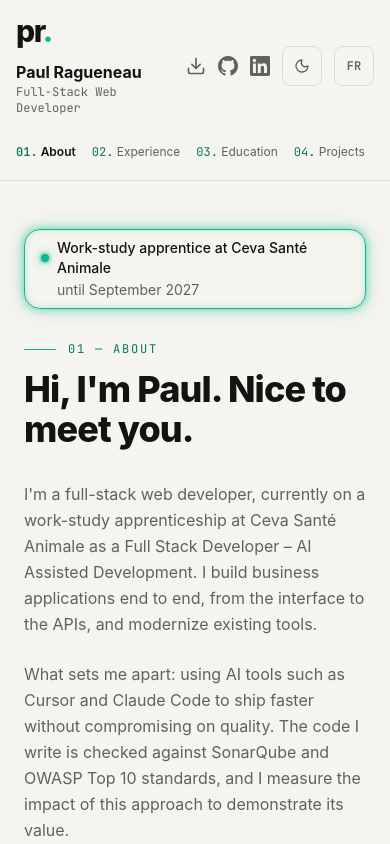
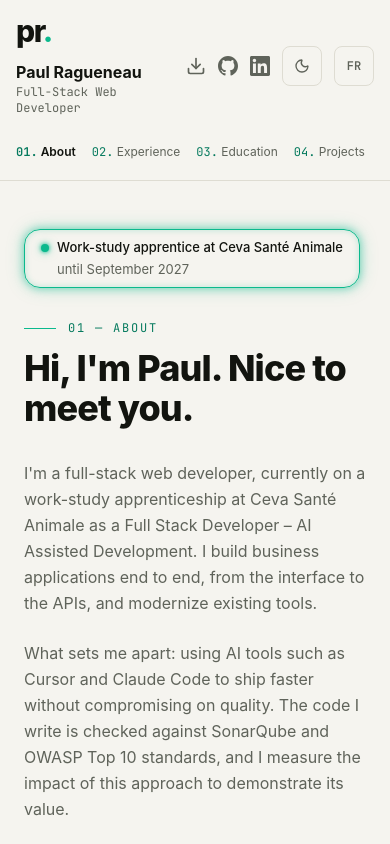
Before and after one commit to Periicles/portfolio, a Next.js app: page /en in a window 390 px wide. Shown: the top 844 px of the page. Built offline with nearby package versions, Linux system fonts and the light colour scheme.

Commit message:
fix(ui): adapter la pastille à la largeur de sa section et à 320 px

```diff
--- a/app/components/About.tsx
+++ b/app/components/About.tsx
@@ -8,7 +8,7 @@ export default function About({ locale }: { locale: Locale }) {
     const t = getDictionary(locale).about
 
     return (
-        <section id="about" aria-labelledby="about-heading" className="pt-0 pb-16 md:pt-16 scroll-mt-24 md:scroll-mt-16">
+        <section id="about" aria-labelledby="about-heading" className="@container pt-0 pb-16 md:pt-16 scroll-mt-24 md:scroll-mt-16">
             <StatusBadge locale={locale} />
             <SectionEyebrow index={1}>{t.eyebrow}</SectionEyebrow>
             <h2 id="about-heading" className="text-4xl md:text-5xl font-extrabold tracking-tight text-ink mb-8">
--- a/app/components/StatusBadge.tsx
+++ b/app/components/StatusBadge.tsx
@@ -7,13 +7,13 @@ export default function StatusBadge({ locale }: { locale: Locale }) {
     const { text, detail } = getDictionary(locale).status
 
     return (
-        <p className="neon-badge mb-8 inline-grid grid-cols-[auto_1fr] items-center gap-x-2 gap-y-0.5 rounded-2xl border border-accent px-4 py-2 text-sm text-muted sm:inline-flex sm:rounded-full sm:py-1.5">
-            <span aria-hidden className="neon-dot h-2 w-2 shrink-0 rounded-full bg-accent" />
+        <p className="neon-badge mb-8 inline-grid grid-cols-[auto_1fr] items-center gap-x-2 gap-y-0.5 rounded-2xl border border-accent px-4 py-2 text-[13px] text-muted @xl:inline-flex @xl:rounded-full @xl:py-1.5 @xl:text-sm">
+            <span aria-hidden className="neon-dot h-2 w-2 shrink-0 self-start mt-1.5 rounded-full bg-accent @xl:self-auto @xl:mt-0" />
             <span className="text-ink font-medium">{text}</span>
-            {/* Sur mobile, le détail passe sur sa propre ligne, aligné sous le
+            {/* Quand la place manque (mobile, tablette avec sidebar), le détail passe sur sa propre ligne, aligné sous le
                 texte : le séparateur n'est utile que sur une seule ligne. */}
             <span className="col-start-2">
-                <span aria-hidden className="hidden sm:inline">· </span>
+                <span aria-hidden className="hidden @xl:inline">· </span>
                 {detail}
             </span>
         </p>
```
